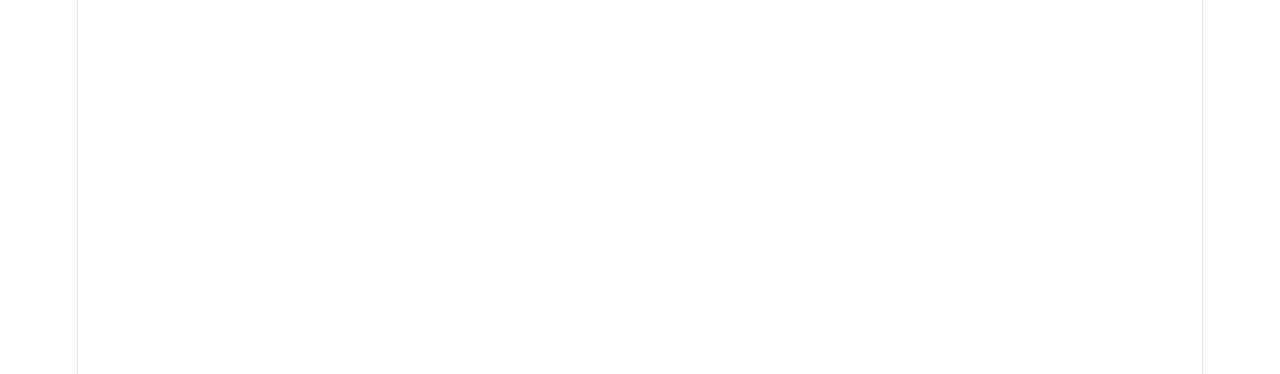
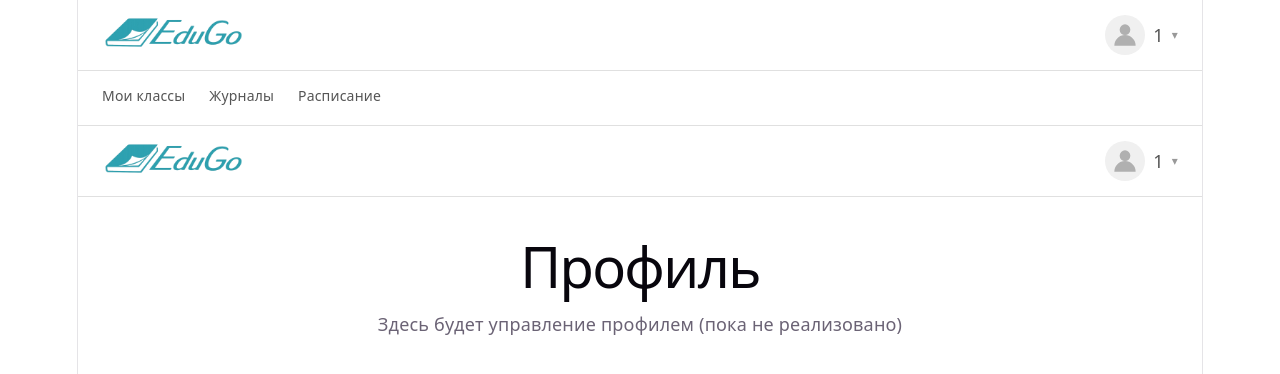
Before and after one commit to evggenik/edugo-frontend, a React (Vite) app: page /profile in a window 1280 px wide. Before the commit this address had no page. Shown: the top 374 px of the page. Built offline with nearby package versions, Linux system fonts and the light colour scheme; sample sign-in values are in the browser's storage.

Commit message:
Add site-wide navigation: Header dropdown, NavMenu, Layout
- Add user dropdown menu with Profile link and outside-click close
- Add logo link to home page
- Add NavMenu with active route highlighting
- Add Layout wrapper to avoid duplicating Header+NavMenu per page
- Add ProfilePage placeholder

```diff
--- a/src/App.jsx
+++ b/src/App.jsx
@@ -3,6 +3,8 @@ import ProtectedRoute from "./components/ProtectedRoute";
 import LoginPage from "./pages/LoginPage/LoginPage";
 import SchedulePage from "./pages/SchedulePage/SchedulePage";
 import NotSupportedPage from "./pages/NotSupportedPage/NotSupportedPage";
+import ProfilePage from "./pages/ProfilePage/ProfilePage";
+import Layout from "./components/Layout/Layout";
 
 
 function App() {
@@ -11,10 +13,19 @@ function App() {
       <Route path="/login" element={<LoginPage />} />
       <Route path="/teachers" element={
         <ProtectedRoute allowedRole="TEACHER">
-            <SchedulePage />
+            <Layout>
+              <SchedulePage />
+            </Layout>
         </ProtectedRoute>
       } />
       <Route path="/not-supported" element={<NotSupportedPage />} />
+      <Route path="/profile" element={
+        <ProtectedRoute>
+          <Layout>
+            <ProfilePage />
+          </Layout>
+        </ProtectedRoute>
+      } />
 
     </Routes>
   )
--- a/src/components/Header/Header.css
+++ b/src/components/Header/Header.css
@@ -9,6 +9,7 @@
 
 .app-header-logo {
     height: 40px;
+}
 
 .app-header-user {
     display: flex;
@@ -25,3 +26,51 @@
     cursor: pointer;
     color: #555;
 }
+
+.app-header-user {
+    position: relative;
+    display: flex;
+    align-items: center;
+    gap: 8px;
+    color: #555;
+    cursor: pointer;
+}
+
+.user-icon {
+    width: 32px;
+    height: 32px;
+    color: #b0b0b0;
+    background-color: #f0f0f0;
+    border-radius: 50%;
+    padding: 4px;
+}
+
+.dropdown-arrow {
+    font-size: 12px;
+    color: #999;
+}
+
+.user-dropdown {
+    position: absolute;
+    top: 100%;
+    right: 0;
+    background-color: white;
+    border: 1px solid #e0e0e0;
+    border-radius: 4px;
+    box-shadow: 0 2px 8px rgba(0, 0, 0, 0.1);
+    padding: 8px 0;
+    min-width: 120px;
+    z-index: 10;
+}
+
+.user-dropdown a {
+    display: block;
+    padding: 8px 16px;
+    color: #2b6cb0;
+    text-decoration: none;
+    cursor: pointer;
+}
+
+.user-dropdown a:hover {
+    background-color: #f5f5f5;
+}
--- a/src/components/Header/Header.jsx
+++ b/src/components/Header/Header.jsx
@@ -1,23 +1,58 @@
-import { useNavigate } from "react-router-dom";
+import { useState, useRef, useEffect } from "react";
+import { Link, useNavigate } from "react-router-dom";
 import { getDecodedToken } from "../../utils/auth";
+import logo from "../../assets/logo.png";
 import "./Header.css";
-import logo from "../../assets/logo.png";
 
 function Header() {
     const navigate = useNavigate();
     const decoded = getDecodedToken();
+    const [menuOpen, setMenuOpen] = useState(false);
+    const dropdownRef = useRef(null);
 
     function handleLogout() {
         localStorage.removeItem('token');
         navigate('/login');
     }
 
+    function toggleMenu() {
+        setMenuOpen(!menuOpen);
+    }
+
+    useEffect(() => {
+        function handleClickOutside(event) {
+            if (dropdownRef.current && !dropdownRef.current.contains(event.target)) {
+                setMenuOpen(false);
+            }
+        }
+
+        document.addEventListener('mousedown', handleClickOutside);
+
+        return () => {
+            document.removeEventListener('mousedown', handleClickOutside);
+        };
+    }, []);
+
     return (
         <header className="app-header">
-            <img src={logo} alt="EduGo" className="app-header-logo" />
-            <div className="app-header-user">
+            <Link to="/teachers">
+                <img src={logo} alt="EduGo" className="app-header-logo" />
+            </Link>
+
+            <div className="app-header-user" ref={dropdownRef} onClick={toggleMenu}>
+                <svg className="user-icon" viewBox="0 0 24 24" fill="currentColor">
+                    <circle cx="12" cy="8" r="4" />
+                    <path d="M4 20c0-4.4 3.6-8 8-8s8 3.6 8 8" />
+                </svg>
                 <span>{decoded?.sub}</span>
-                <button className="logout-button" onClick={handleLogout}>Выход</button>
+                <span className="dropdown-arrow">▾</span>
+
+                {menuOpen && (
+                    <div className="user-dropdown">
+                        <a onClick={() => navigate('/profile')}>Профиль</a>
+                        <a onClick={handleLogout}>Выход</a>
+                    </div>
+                )}
             </div>
         </header>
     )
--- /dev/null
+++ b/src/components/Layout/Layout.jsx
@@ -0,0 +1,14 @@
+import Header from "../Header/Header";
+import NavMenu from "../NavMenu/NavMenu";
+
+function Layout({ children }) {
+    return (
+        <>
+            <Header />
+            <NavMenu />
+            <main>{children}</main>
+        </>
+    )
+}
+
+export default Layout;
--- /dev/null
+++ b/src/components/NavMenu/NavMenu.css
@@ -0,0 +1,20 @@
+.nav-menu {
+    display: flex;
+    gap: 24px;
+    background-color: white;
+    padding: 12px 24px;
+    border-bottom: 1px solid #e0e0e0;
+}
+
+.nav-item {
+    color: #555;
+    text-decoration: none;
+    font-size: 14px;
+    padding-bottom: 4px;
+}
+
+.nav-item.active {
+    color: #2b6cb0;
+    font-weight: 600;
+    border-bottom: 2px solid #2b6cb0;
+}
--- /dev/null
+++ b/src/components/NavMenu/NavMenu.jsx
@@ -0,0 +1,28 @@
+import { Link, useLocation } from "react-router-dom";
+import "./NavMenu.css";
+
+const menuItems = [
+    { label: "Мои классы", path: "/classes" },
+    { label: "Журналы", path: "/journal" },
+    { label: "Расписание", path: "/teachers" },
+];
+
+function NavMenu() {
+    const location = useLocation();
+
+    return (
+        <nav className="nav-menu">
+            {menuItems.map(item => (
+                <Link
+                    key={item.path}
+                    to={item.path}
+                    className={location.pathname === item.path ? "nav-item active" : "nav-item"}
+                >
+                    {item.label}
+                </Link>
+            ))}
+        </nav>
+    )
+}
+
+export default NavMenu;
--- /dev/null
+++ b/src/pages/ProfilePage/ProfilePage.jsx
@@ -0,0 +1,15 @@
+import Header from "../../components/Header/Header";
+
+function ProfilePage() {
+    return (
+        <>
+            <Header />
+            <div style={{ padding: '24px' }}>
+                <h1>Профиль</h1>
+                <p>Здесь будет управление профилем (пока не реализовано)</p>
+            </div>
+        </>
+    )
+}
+
+export default ProfilePage;
--- a/src/pages/SchedulePage/SchedulePage.jsx
+++ b/src/pages/SchedulePage/SchedulePage.jsx
@@ -1,6 +1,5 @@
 import { useState, useEffect } from "react";
 import { getToken, getDecodedToken } from "../../utils/auth";
-import Header from "../../components/Header/Header";
 
 import DatePicker from "react-datepicker";
 import "react-datepicker/dist/react-datepicker.css";
@@ -65,8 +64,7 @@ function SchedulePage() {
     }
 
     return (
-        <>
-            <Header />
+
         <div className="schedule-page">
             <div className="schedule-header">
                 <div className="schedule-header-left">
@@ -114,7 +112,7 @@ function SchedulePage() {
                 </tbody>
             </table>
         </div>
-        </>
+
     )
 }
 
```
